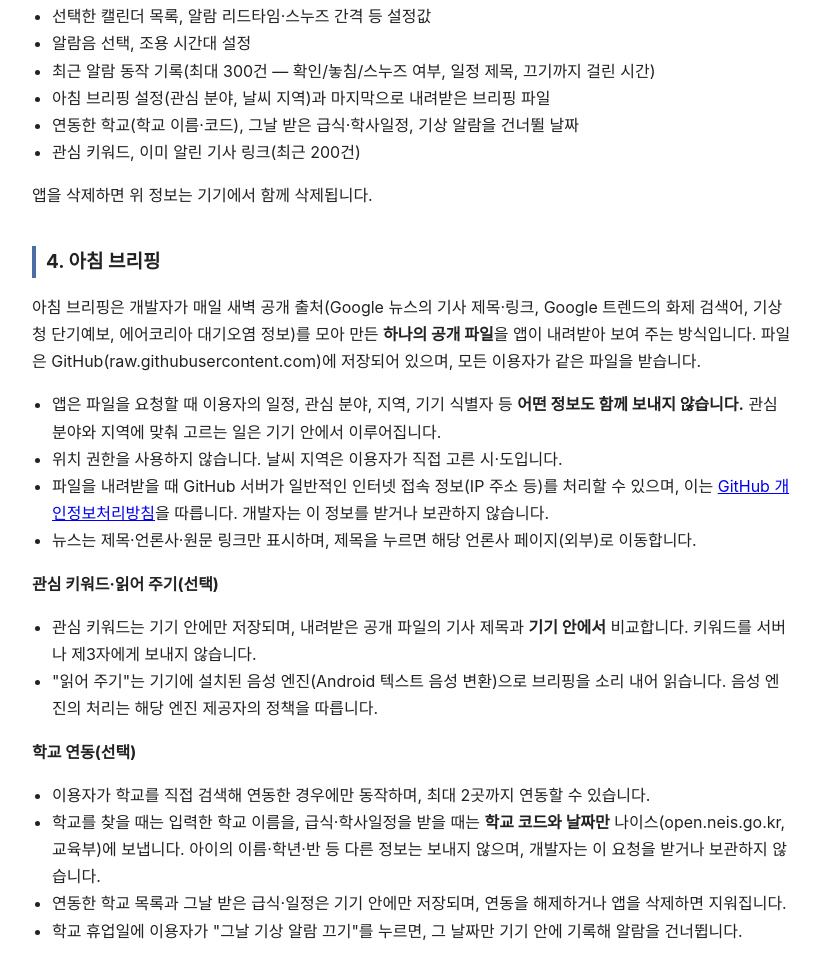
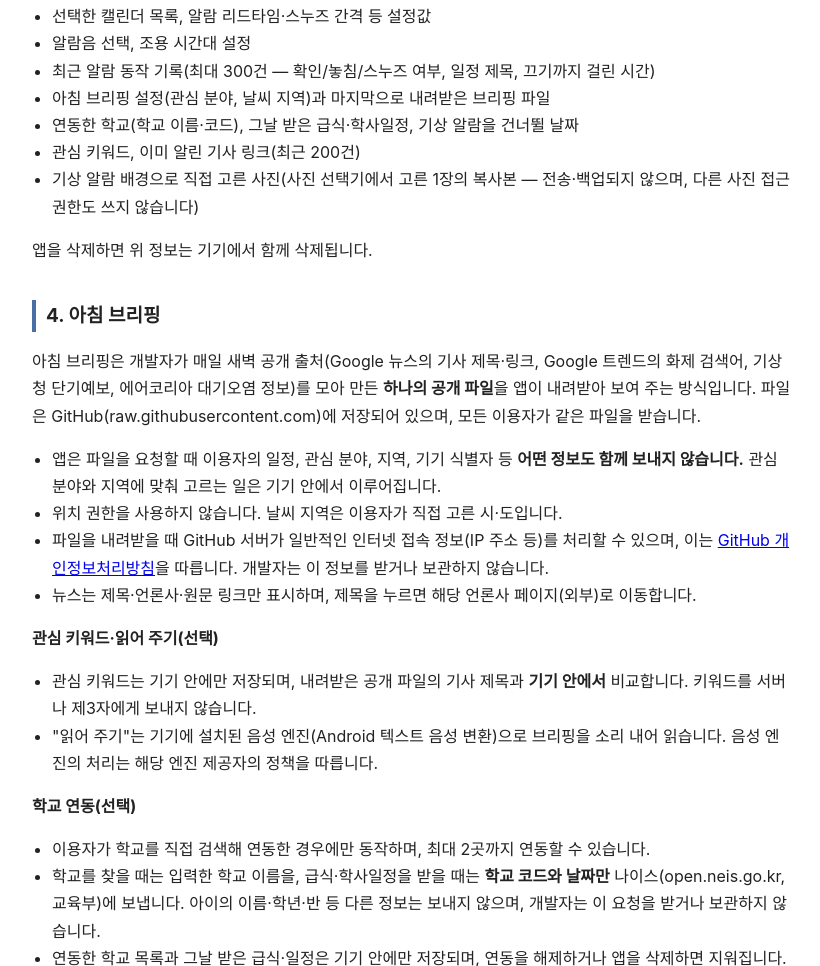
Before and after one commit to kimsicheol/gapjagi-privacy, a plain HTML site: page docs/index.html in a window 1280 px wide. Shown: the part 1299-2265 px from the top of the page, without its empty margins (228-1048 px from the left). Drawn offline with Linux system fonts and the light colour scheme.

Commit message:
개인정보처리방침: 기상 알람 배경 사진 항목 추가 (1.9.0)
Co-Authored-By: Claude Opus 5.5 <noreply@anthropic.com>

```diff
--- a/docs/index.html
+++ b/docs/index.html
@@ -75,6 +75,7 @@
   <li>아침 브리핑 설정(관심 분야, 날씨 지역)과 마지막으로 내려받은 브리핑 파일</li>
   <li>연동한 학교(학교 이름·코드), 그날 받은 급식·학사일정, 기상 알람을 건너뛸 날짜</li>
   <li>관심 키워드, 이미 알린 기사 링크(최근 200건)</li>
+  <li>기상 알람 배경으로 직접 고른 사진(사진 선택기에서 고른 1장의 복사본 — 전송·백업되지 않으며, 다른 사진 접근 권한도 쓰지 않습니다)</li>
 </ul>
 <p>앱을 삭제하면 위 정보는 기기에서 함께 삭제됩니다.</p>
 
```
